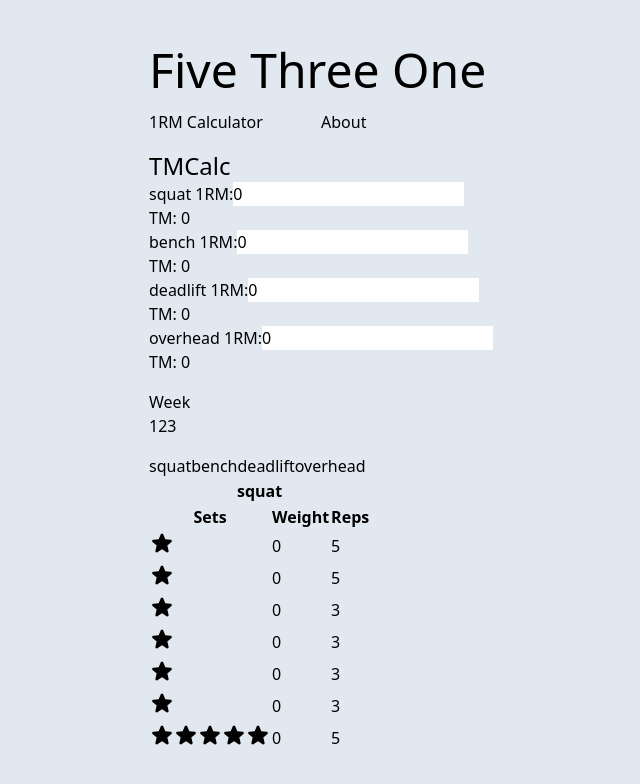
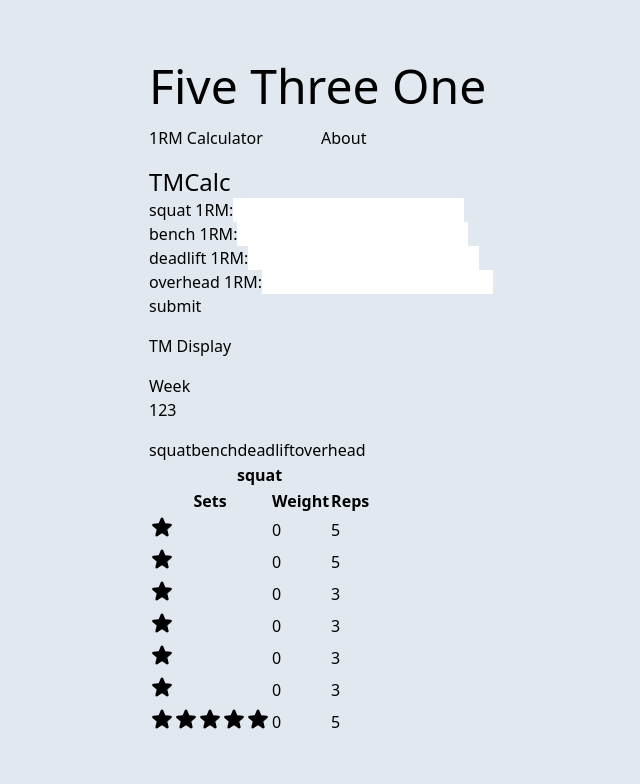
Before and after one commit to aaronkai/vitejs-vite-l1qwg6, a React (Vite) app: page / in a window 1280 px wide. Shown: the top 784 px of the page, without its empty margins (319-959 px from the left). Built offline with nearby package versions, Linux system fonts and the light colour scheme.

Commit message:
convert tmcalc to form

```diff
--- a/src/App.tsx
+++ b/src/App.tsx
@@ -1,15 +1,17 @@
 import { useState, useEffect } from "react";
 import Header from "./components/Header";
 import Nav from "./components/Nav";
-import TMCalc from "./components/TMCalc";
+import OneRepMaxForm from "./components/OneRepMaxForm";
 import { useCookies } from "react-cookie";
 import WorkoutTable from "./components/WorkoutTable";
 import WeekPicker from "./components/WeekPicker";
+import TrainingMaxDisplay from "./components/TrainingMaxDisplay";
 
 function App() {
   const [cookies, setCookie] = useCookies(["oneRM"]);
   //initialize TM and oneRM at zero
-  let [squat, bench, deadlift, overhead] = [0, 0, 0, 0];
+  // let [squat, bench, deadlift, overhead] = [0, 0, 0, 0];
+  let squat, bench, deadlift, overhead;
   let [squatTM, benchTM, deadliftTM, overheadTM] = [0, 0, 0, 0];
 
   //if user has been to the site before, load their oneRM from cookies and derive TM
@@ -49,7 +51,13 @@ function App() {
       <div className="grid bg-slate-200 min-h-screen content-center justify-center gap-4">
         <Header title="Five Three One" />
         <Nav />
-        <TMCalc oneRM={oneRM} setOneRM={setOneRM} TM={TM} setTM={setTM} />
+        <OneRepMaxForm
+          oneRM={oneRM}
+          setOneRM={setOneRM}
+          TM={TM}
+          setTM={setTM}
+        />
+        <TrainingMaxDisplay TM={TM} />
         <WeekPicker week={week} setWeek={setWeek} />
         <WorkoutTable week={week} TM={TM} />
       </div>
--- a/src/components/Button.tsx
+++ b/src/components/Button.tsx
@@ -1,4 +1,3 @@
-import { useState } from "react";
 import { StarIcon, CheckCircleIcon } from "@heroicons/react/24/solid";
 export default function Button({
   exercise,
--- a/src/components/TMCalc.tsx
+++ b/src/components/OneRepMaxForm.tsx
@@ -20,7 +20,7 @@ type Props = {
   setTM: any;
 };
 
-export default function TMCalc({ oneRM, setOneRM, TM, setTM }: Props) {
+export default function OneRepMaxForm({ oneRM, setOneRM, TM, setTM }: Props) {
   function handleChange(event: ChangeEvent<HTMLInputElement>) {
     const { name, value } = event.target;
     const valueInt = parseInt(value);
@@ -28,11 +28,17 @@ export default function TMCalc({ oneRM, setOneRM, TM, setTM }: Props) {
       ...prevState,
       [name]: Math.floor(valueInt),
     }));
-
     setTM((prevState: typeof TM) => ({
       ...prevState,
       [name]: calcPlate(valueInt * 0.9, 2.5),
     }));
+  }
+
+  function handleSubmit(event) {
+    console.log(event);
+    console.log("form submitted");
+    event.preventDefault();
+    //ToDO: Hide form and display TMs
   }
 
   const exercises = Object.keys(oneRM);
@@ -42,6 +48,7 @@ export default function TMCalc({ oneRM, setOneRM, TM, setTM }: Props) {
       <h2 className="text-2xl">TMCalc</h2>
 
       <div>
+        <form onSubmit={handleSubmit}>
           {exercises.map((exercise) => {
             return (
               <div key={exercise}>
@@ -49,17 +56,19 @@ export default function TMCalc({ oneRM, setOneRM, TM, setTM }: Props) {
                   {exercise} 1RM:
                   <input
                     type="text"
-                  value={oneRM[exercise]}
+                    value={oneRM[exercise] || ""}
                     id={exercise}
                     name={exercise}
                     tabIndex={1}
                     onChange={(e) => handleChange(e)}
                   />
                 </label>
-              <p>TM: {`${TM[exercise]}`}</p>
+                {/* <p>TM: {`${TM[exercise]}`}</p> */}
               </div>
             );
           })}
+          <input type="submit" value="submit" />
+        </form>
       </div>
     </div>
   );
--- /dev/null
+++ b/src/components/TrainingMaxDisplay.tsx
@@ -0,0 +1,7 @@
+export default function TrainingMaxDisplay(TM) {
+  return (
+    <div>
+      <p>TM Display</p>
+    </div>
+  );
+}
```
Lines whose indentation alone changed are shown as unchanged.
